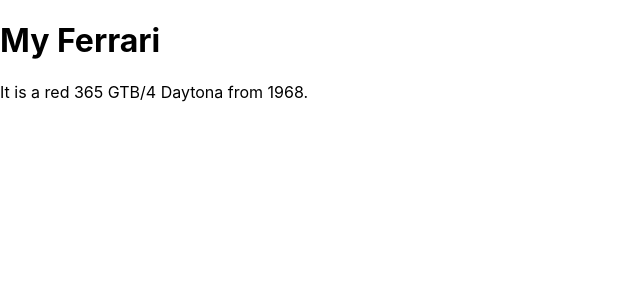
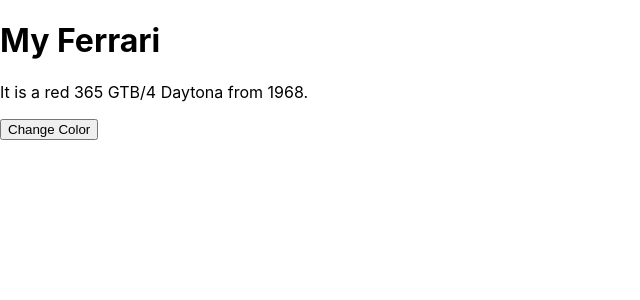
Before and after one commit to maribelcuales/React-Review-Project, a React (Create React App) app: page / in a window 1280 px wide. Shown: the top 300 px of the page, without its empty margins (0-640 px from the left). Built offline with nearby package versions, Linux system fonts and the light colour scheme.

Commit message:
Add a button that will change the color property.

```diff
--- a/src/MyCar.js
+++ b/src/MyCar.js
@@ -1,4 +1,4 @@
-import React from 'react';
+import React from "react";
 
 class MyCar extends React.Component {
   constructor(props) {
@@ -10,6 +10,9 @@
       year: 1968
     };
   }
+  changeColor = () => {
+    this.setState({ color: "blue" });
+  };
   render() {
     return (
       <div>
@@ -17,6 +20,9 @@
         <p>
           It is a {this.state.color} {this.state.model} from {this.state.year}.
         </p>
+        <button type="button" onClick={this.changeColor}>
+          Change Color
+        </button>
       </div>
     );
   }
```
